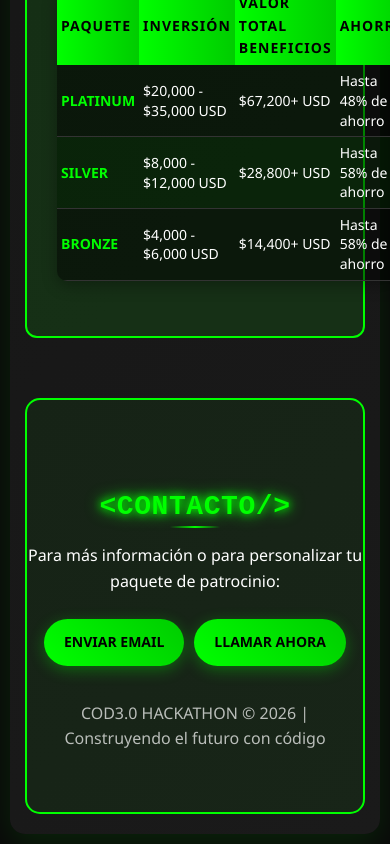
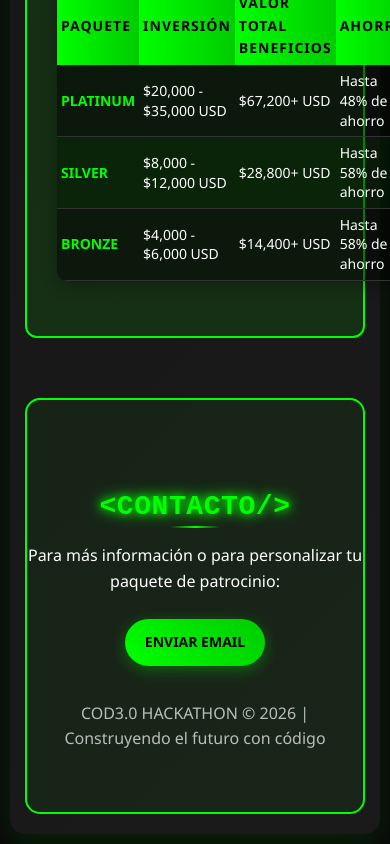
Before and after one commit to MarxMad/Cod3.0, a Next.js app: page /patrocinio-privado in a window 390 px wide. Shown: the part 9136-9980 px from the top of the page. Built offline with nearby package versions, Linux system fonts and the light colour scheme.

Commit message:
Remove phone number from contact section, keep only email

```diff
--- a/src/app/patrocinio-privado/page.tsx
+++ b/src/app/patrocinio-privado/page.tsx
@@ -542,7 +542,6 @@ const SponsorshipProposal = () => {
           <p>Para más información o para personalizar tu paquete de patrocinio:</p>
           <div style={{marginTop: '20px'}}>
             <a href="mailto:hola@code3mx.com" className="cta-button">ENVIAR EMAIL</a>
-            <a href="tel:+525512345678" className="cta-button">LLAMAR AHORA</a>
           </div>
           <p style={{marginTop: '30px', opacity: 0.7}}>
             COD3.0 HACKATHON © 2026 | Construyendo el futuro con código
```
